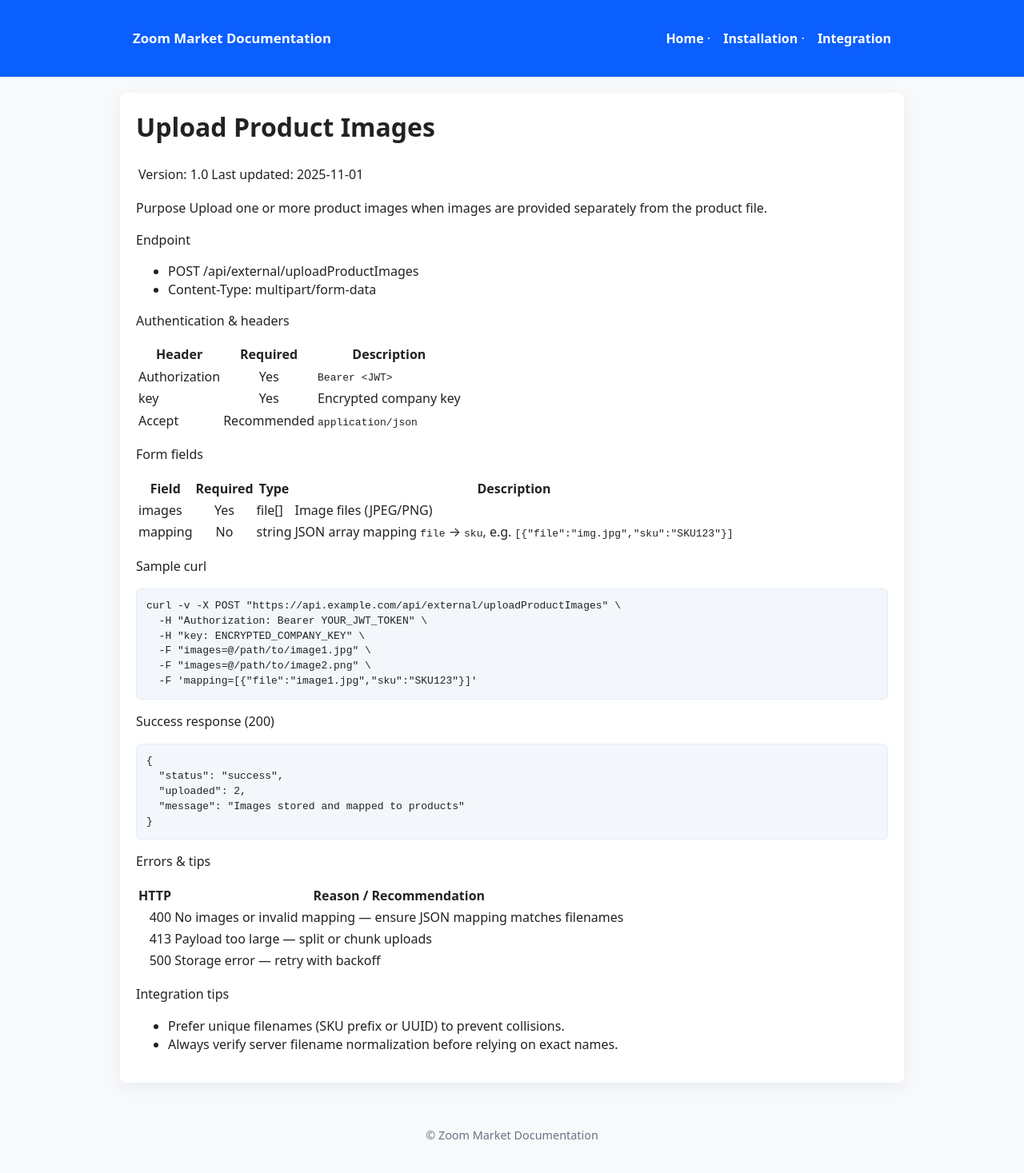
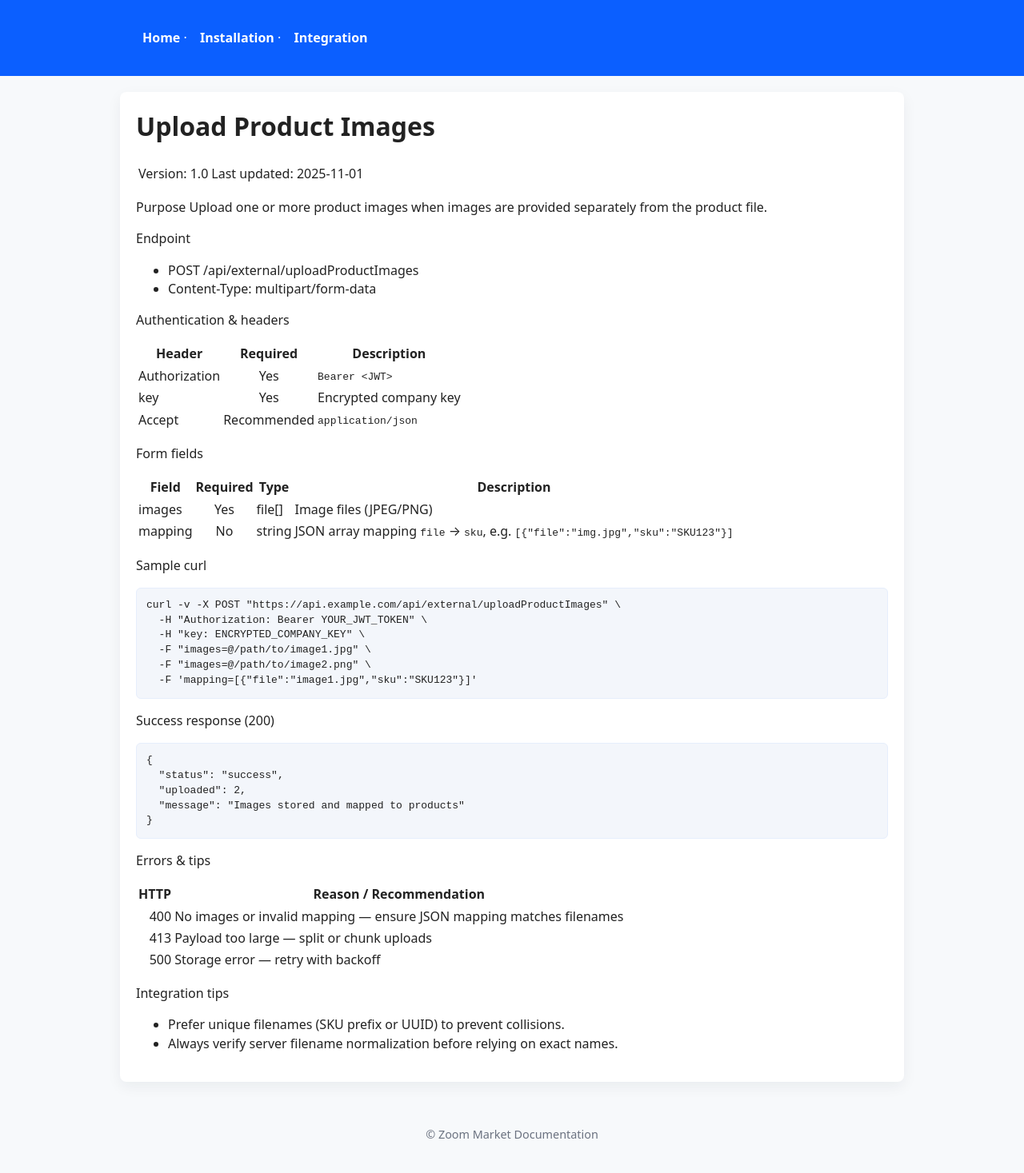
Before and after one commit to pravinchav/docs, a Jekyll site: the page built from integration/upload-product-images.md, in a window 1280 px wide. Shown: the whole page at 80% size. Built offline with Jekyll 4.4.1, drawn with Linux system fonts in a browser that asks for light colours.

Commit message:
12272025

```diff
--- a/_layouts/default.html
+++ b/_layouts/default.html
@@ -10,10 +10,10 @@
   <body>
     <header class="site-header">
       <div class="container">
-        <div class="brand">
-          <a href="{{ '/' | relative_url }}">{{ site.title }}</a>
-          <span class="tagline">{{ site.description }}</span>
-        </div>
+<!--        <div class="brand">-->
+<!--          <a href="{{ '/' | relative_url }}">{{ site.title }}</a>-->
+<!--          <span class="tagline">{{ site.description }}</span>-->
+<!--        </div>-->
         <nav class="main-nav" aria-label="Main navigation">
           {% for item in site.nav_links %}
             <a href="{{ item.url | relative_url }}">{{ item.title }}</a>{% unless forloop.last %} · {% endunless %}
```
